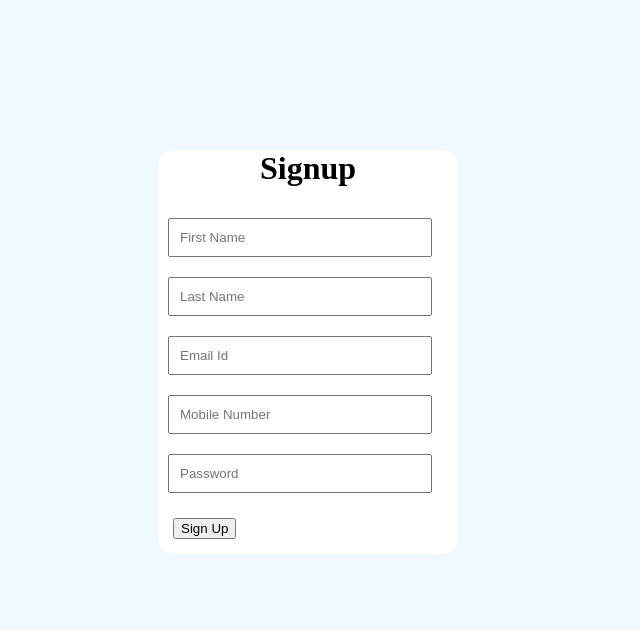
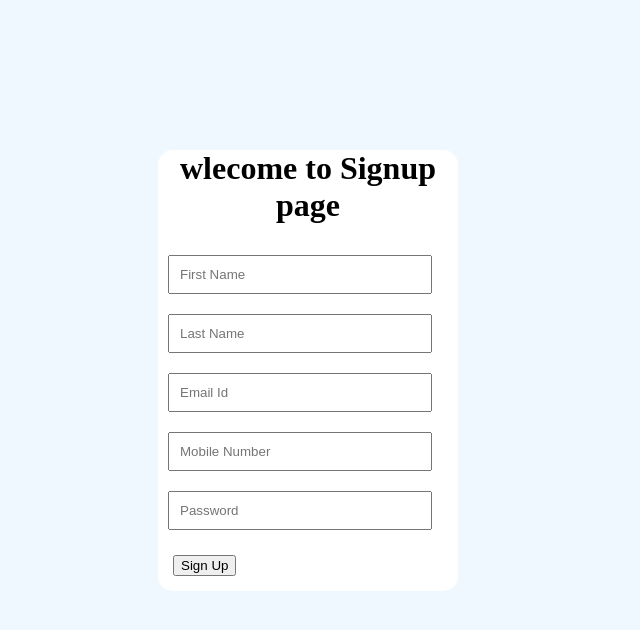
Before and after one commit to saikurella1/signup-frontend, a plain HTML site: page index.html in a window 1280 px wide. Shown: the whole page, without its empty margins (0-640 px from the left). Drawn offline with Linux system fonts and the light colour scheme.

Commit message:
added content in the header

```diff
--- a/index.html
+++ b/index.html
@@ -6,7 +6,7 @@
 </head>
 <body>
     <div id="container">
-        <h1>Signup</h1>
+        <h1>wlecome to Signup page</h1>
     <input type="text" id="firstname" placeholder="First Name">
     <input type="text" id="lastname" placeholder="Last Name">
     <input type="text" id="emailid" placeholder="Email Id">
```
